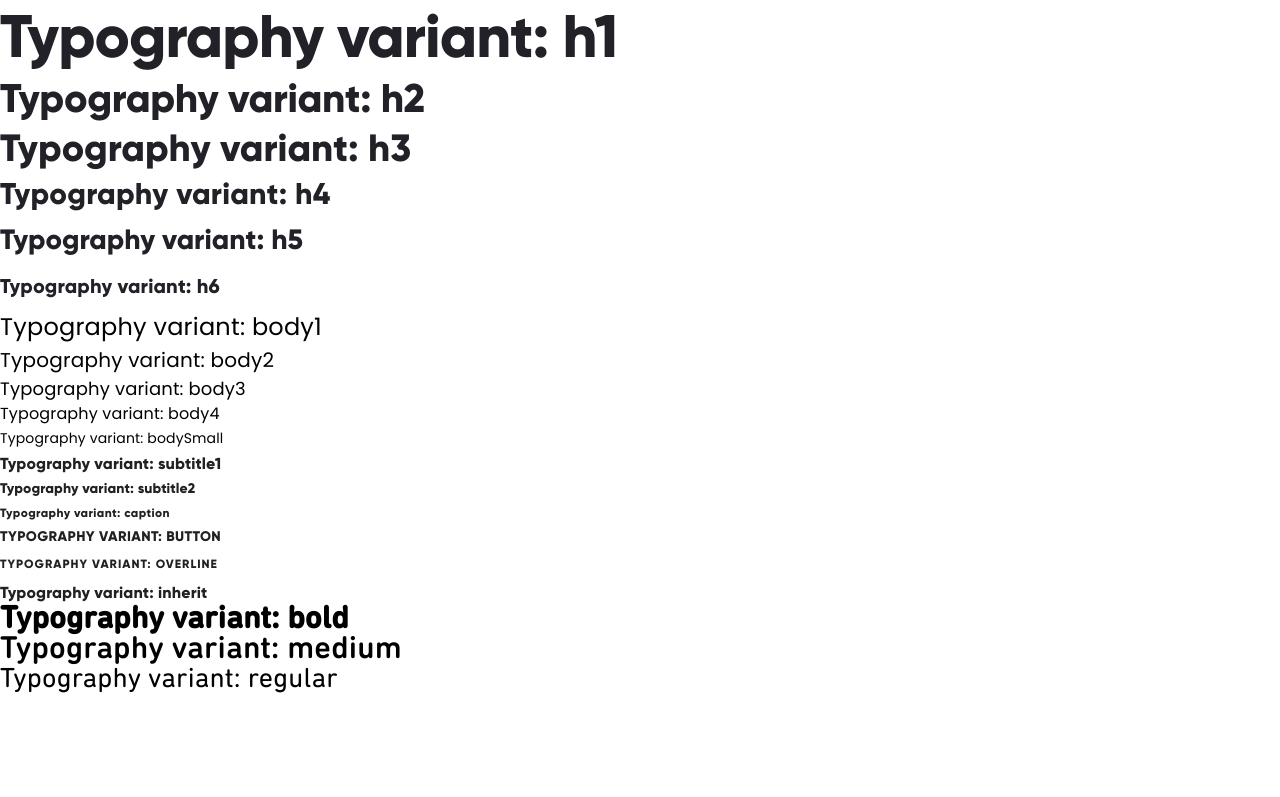
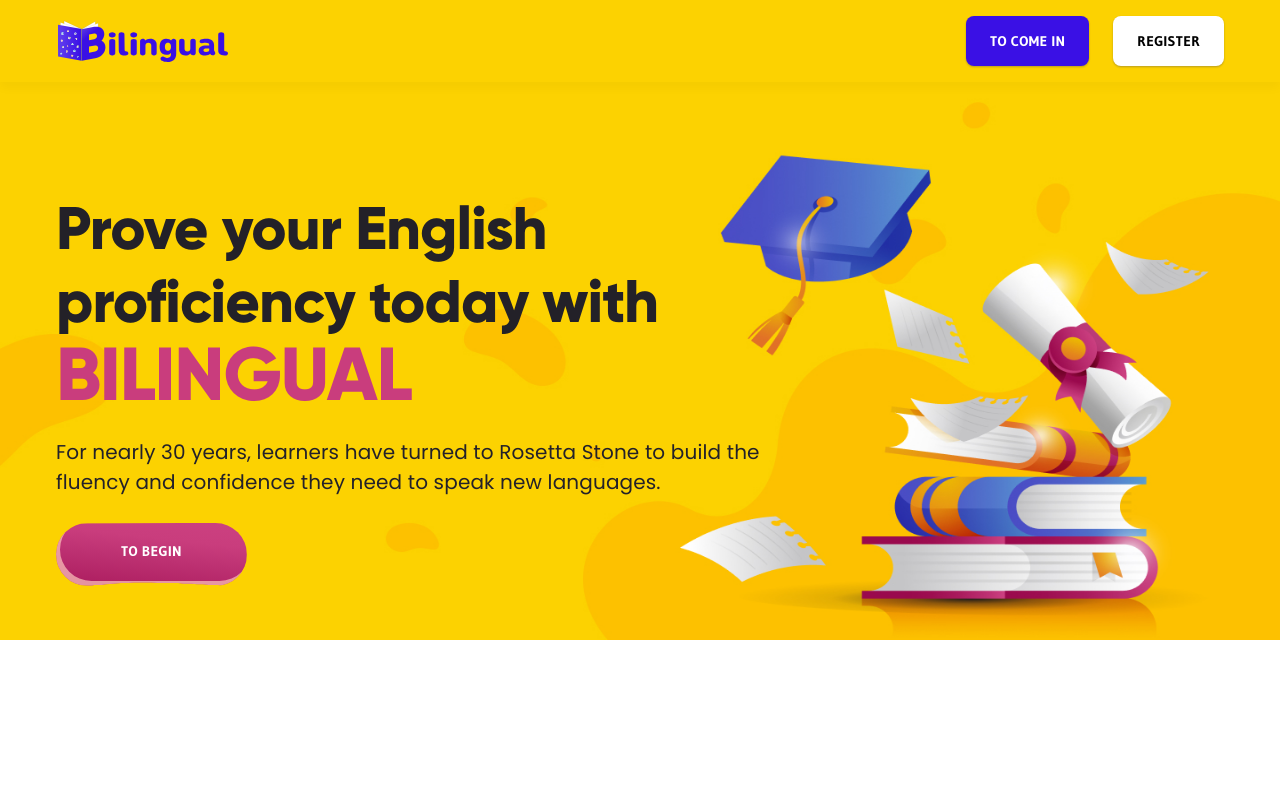
Before and after one commit to Nurtimax/bilimgual, a Next.js app: page / in a window 1280 px wide. Shown: the top 797 px of the page. Built offline with nearby package versions, Linux system fonts and the light colour scheme; a web font is replaced by a local one.

Commit message:
change default pistion

```diff
--- a/src/pages/index.tsx
+++ b/src/pages/index.tsx
@@ -1,63 +1,11 @@
-// import MainLayout from '../layout';
-
-import { Box } from '@mui/material';
-
-import { Typography } from '../component/UI';
-
-type ITypographyVariantsType =
-   | 'h1'
-   | 'h2'
-   | 'h3'
-   | 'h4'
-   | 'h5'
-   | 'h6'
-   | 'body1'
-   | 'body2'
-   | 'body3'
-   | 'body4'
-   | 'bodySmall'
-   | 'subtitle1'
-   | 'subtitle2'
-   | 'caption'
-   | 'button'
-   | 'overline'
-   | 'inherit'
-   | 'bold'
-   | 'medium'
-   | 'regular';
-
-const typographyVariants: ITypographyVariantsType[] = [
-   'h1',
-   'h2',
-   'h3',
-   'h4',
-   'h5',
-   'h6',
-   'body1',
-   'body2',
-   'body3',
-   'body4',
-   'bodySmall',
-   'subtitle1',
-   'subtitle2',
-   'caption',
-   'button',
-   'overline',
-   'inherit',
-   'bold',
-   'medium',
-   'regular'
-];
+import MainLayout from '../layout';
 
 export default function Home() {
    return (
       <>
-         {/* <MainLayout></MainLayout> */}
-         {typographyVariants.map((item) => (
-            <Box key={item}>
-               <Typography variant={item}>Typography variant: {item}</Typography>
-            </Box>
-         ))}
+         <MainLayout>
+            <h1>Hello Bilingual</h1>
+         </MainLayout>
       </>
    );
 }
```
